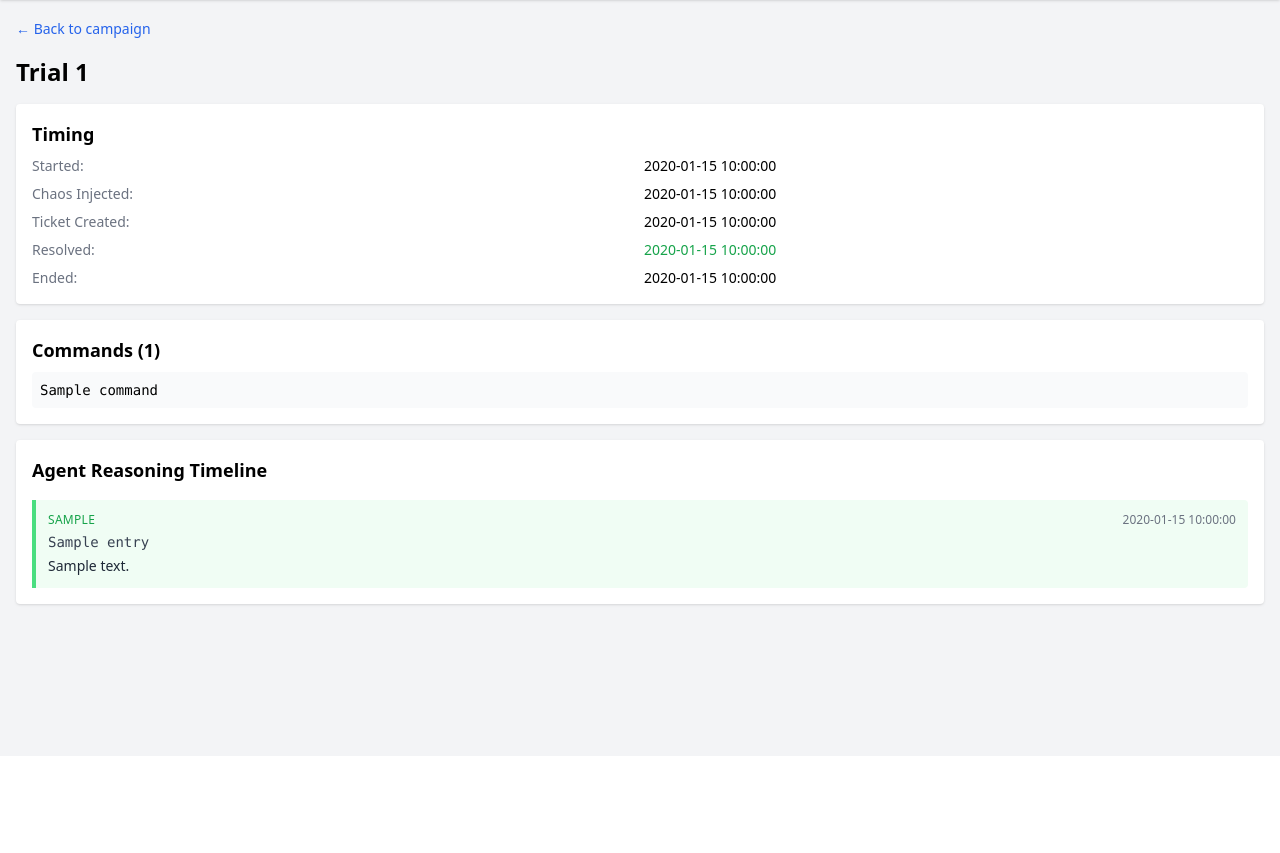
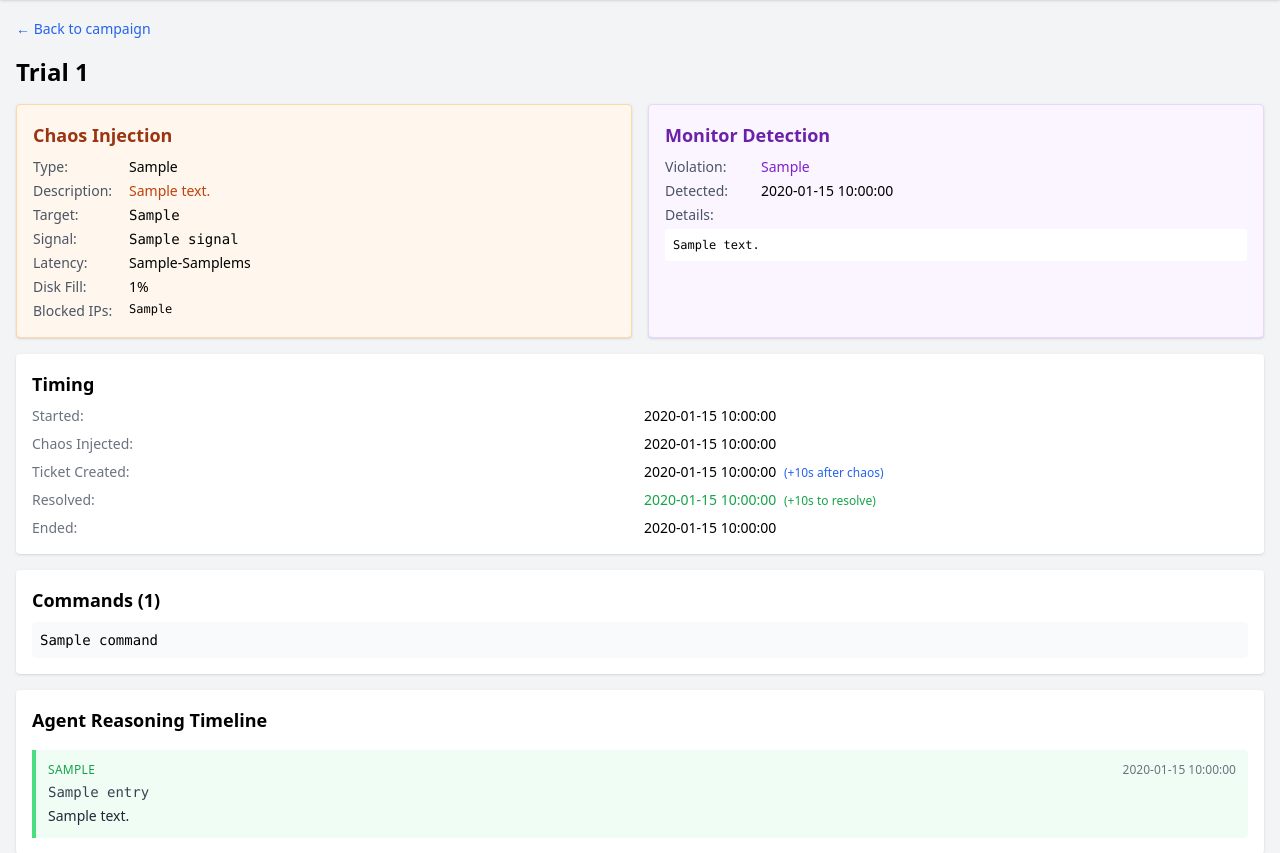
Before and after one commit to pikehouse/operator, a FastAPI app: template eval/src/eval/viewer/templates/trial.html in a window 1280 px wide. Shown: the part 44-897 px from the top of the page. Before the commit the page ends 652 px from the top, so only its background shows below. Run offline with FastAPI, Linux system fonts and the light colour scheme; the template is opened without the code that fills it: most values are stand-ins (such as "Sample title", 1, 10 or a date in 2020); some libraries are stand-ins or nearby versions.

Commit message:
feat(quick-002): enhance web viewer with chaos and monitor details
Campaign page:
- Add chaos description with human-readable text
- Add status column (Success/Timeout) to trial table

Trial page:
- Add "Chaos Injection" section showing type, target, params
- Add "Monitor Detection" section showing violated invariant
- Add timing deltas (time to detect, time to resolve)
- Query operator.db tickets table for violation details

Routes:
- Add get_chaos_description() helper
- Pass chaos_meta, timing, monitor_detection to trial template
- Query tickets table from operator.db for monitor detection

Generated with [Claude Code](https://claude.ai/code)
via [Happy](https://happy.engineering)

Co-Authored-By: Claude <noreply@anthropic.com>
Co-Authored-By: Happy <yesreply@happy.engineering>

```diff
--- a/eval/src/eval/viewer/templates/trial.html
+++ b/eval/src/eval/viewer/templates/trial.html
@@ -9,25 +9,106 @@
 
 <h1 class="text-2xl font-bold mb-4">Trial {{ trial.id }}</h1>
 
+<div class="grid grid-cols-1 md:grid-cols-2 gap-4 mb-4">
+    <!-- Chaos Injection Section -->
+    <div class="bg-orange-50 border border-orange-200 shadow rounded p-4">
+        <h2 class="text-lg font-semibold mb-2 text-orange-800">Chaos Injection</h2>
+        <dl class="space-y-1 text-sm">
+            <div class="flex">
+                <dt class="text-gray-600 w-24">Type:</dt>
+                <dd class="font-medium">{{ chaos_meta.chaos_type if chaos_meta.chaos_type else "unknown" }}</dd>
+            </div>
+            <div class="flex">
+                <dt class="text-gray-600 w-24">Description:</dt>
+                <dd class="text-orange-700 font-medium">{{ chaos_description }}</dd>
+            </div>
+            {% if chaos_meta.target_container %}
+            <div class="flex">
+                <dt class="text-gray-600 w-24">Target:</dt>
+                <dd class="font-mono">{{ chaos_meta.target_container }}</dd>
+            </div>
+            {% endif %}
+            {% if chaos_meta.signal %}
+            <div class="flex">
+                <dt class="text-gray-600 w-24">Signal:</dt>
+                <dd class="font-mono">{{ chaos_meta.signal }}</dd>
+            </div>
+            {% endif %}
+            {% if chaos_meta.min_ms is defined %}
+            <div class="flex">
+                <dt class="text-gray-600 w-24">Latency:</dt>
+                <dd>{{ chaos_meta.min_ms }}-{{ chaos_meta.max_ms }}ms</dd>
+            </div>
+            {% endif %}
+            {% if chaos_meta.fill_percent is defined %}
+            <div class="flex">
+                <dt class="text-gray-600 w-24">Disk Fill:</dt>
+                <dd>{{ chaos_meta.fill_percent }}%</dd>
+            </div>
+            {% endif %}
+            {% if chaos_meta.blocked_ips %}
+            <div class="flex">
+                <dt class="text-gray-600 w-24">Blocked IPs:</dt>
+                <dd class="font-mono text-xs">{{ chaos_meta.blocked_ips | join(", ") }}</dd>
+            </div>
+            {% endif %}
+        </dl>
+    </div>
+
+    <!-- Monitor Detection Section -->
+    <div class="bg-purple-50 border border-purple-200 shadow rounded p-4">
+        <h2 class="text-lg font-semibold mb-2 text-purple-800">Monitor Detection</h2>
+        {% if monitor_detection %}
+        <dl class="space-y-1 text-sm">
+            <div class="flex">
+                <dt class="text-gray-600 w-24">Violation:</dt>
+                <dd class="font-medium text-purple-700">{{ monitor_detection.violation_type }}</dd>
+            </div>
+            <div class="flex">
+                <dt class="text-gray-600 w-24">Detected:</dt>
+                <dd>{{ monitor_detection.detected_at[:19] if monitor_detection.detected_at else "N/A" }}</dd>
+            </div>
+            {% if monitor_detection.violation_details %}
+            <div class="mt-2">
+                <dt class="text-gray-600 mb-1">Details:</dt>
+                <dd class="bg-white p-2 rounded text-xs font-mono overflow-x-auto">{{ monitor_detection.violation_details }}</dd>
+            </div>
+            {% endif %}
+        </dl>
+        {% else %}
+        <p class="text-gray-500 text-sm">No monitor detection data available.</p>
+        <p class="text-gray-400 text-xs mt-1">(Requires operator.db from the same session)</p>
+        {% endif %}
+    </div>
+</div>
+
 <div class="bg-white shadow rounded p-4 mb-4">
     <h2 class="text-lg font-semibold mb-2">Timing</h2>
     <dl class="grid grid-cols-2 gap-2 text-sm">
         <dt class="text-gray-500">Started:</dt>
-        <dd>{{ trial.started_at }}</dd>
+        <dd>{{ trial.started_at[:19] if trial.started_at else "N/A" }}</dd>
         <dt class="text-gray-500">Chaos Injected:</dt>
-        <dd>{{ trial.chaos_injected_at }}</dd>
+        <dd>{{ trial.chaos_injected_at[:19] if trial.chaos_injected_at else "N/A" }}</dd>
         <dt class="text-gray-500">Ticket Created:</dt>
-        <dd>{{ trial.ticket_created_at if trial.ticket_created_at else "N/A" }}</dd>
+        <dd>
+            {{ trial.ticket_created_at[:19] if trial.ticket_created_at else "N/A" }}
+            {% if timing.detect_seconds is defined %}
+            <span class="text-blue-600 text-xs ml-1">(+{{ timing.detect_seconds | int }}s after chaos)</span>
+            {% endif %}
+        </dd>
         <dt class="text-gray-500">Resolved:</dt>
         <dd>
             {% if trial.resolved_at %}
-            <span class="text-green-600">{{ trial.resolved_at }}</span>
+            <span class="text-green-600">{{ trial.resolved_at[:19] }}</span>
+            {% if timing.resolve_seconds is defined %}
+            <span class="text-green-600 text-xs ml-1">(+{{ timing.resolve_seconds | int }}s to resolve)</span>
+            {% endif %}
             {% else %}
             <span class="text-red-600">Not resolved</span>
             {% endif %}
         </dd>
         <dt class="text-gray-500">Ended:</dt>
-        <dd>{{ trial.ended_at }}</dd>
+        <dd>{{ trial.ended_at[:19] if trial.ended_at else "N/A" }}</dd>
     </dl>
 </div>
 
```
Also changed, not shown: eval/src/eval/viewer/routes.py (+120 -5 lines), eval/src/eval/viewer/templates/campaign.html (+22 -8 lines).
